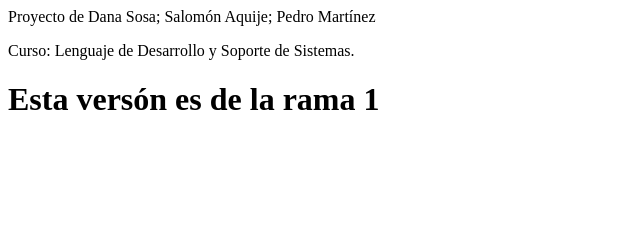
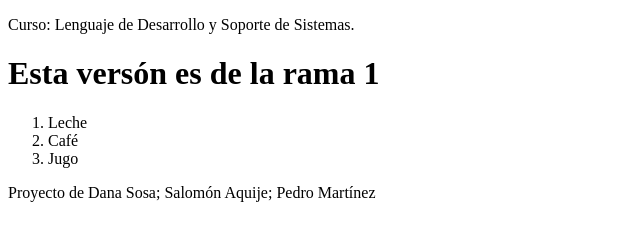
Before and after one commit to PMustiga/ProyectoDSS, a plain HTML site: page index.html in a window 1280 px wide. Shown: the whole page, without its empty margins (0-640 px from the left). Drawn offline with Linux system fonts and the light colour scheme.

Commit message:
01/04 - 21:58 HTML V1

```diff
--- a/index.html
+++ b/index.html
@@ -6,9 +6,23 @@
     <title>Proyecto DSS</title>
 </head>
 <body>
-    Proyecto de Dana Sosa; Salomón Aquije; Pedro Martínez
-</body>
-</html>
-<p > Curso: Lenguaje de Desarrollo y Soporte de Sistemas. </p>
+
+    <p > Curso: Lenguaje de Desarrollo y Soporte de Sistemas. </p>
 <!-- Stage change sirve para preparar el cambio en desktop y commit para confirmar el cambio en desktop -->
  <h1> Esta versón es de la rama 1 </h1>
+
+
+    <ol>
+       <li> Leche </li>
+       <li> Café </li>
+       <li> Jugo </li>
+    </ol>
+    Proyecto de Dana Sosa; Salomón Aquije; Pedro Martínez
+
+
+
+
+
+</body>
+
+</html>
```
